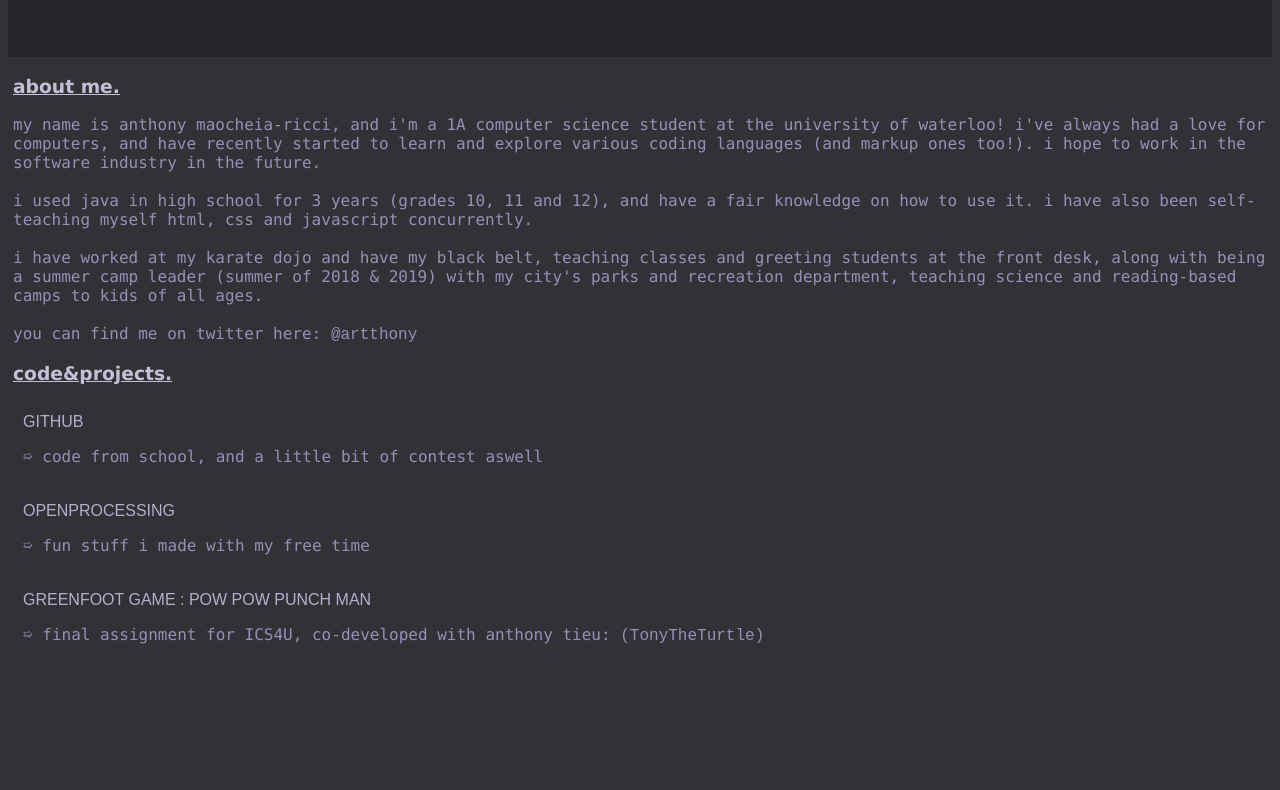
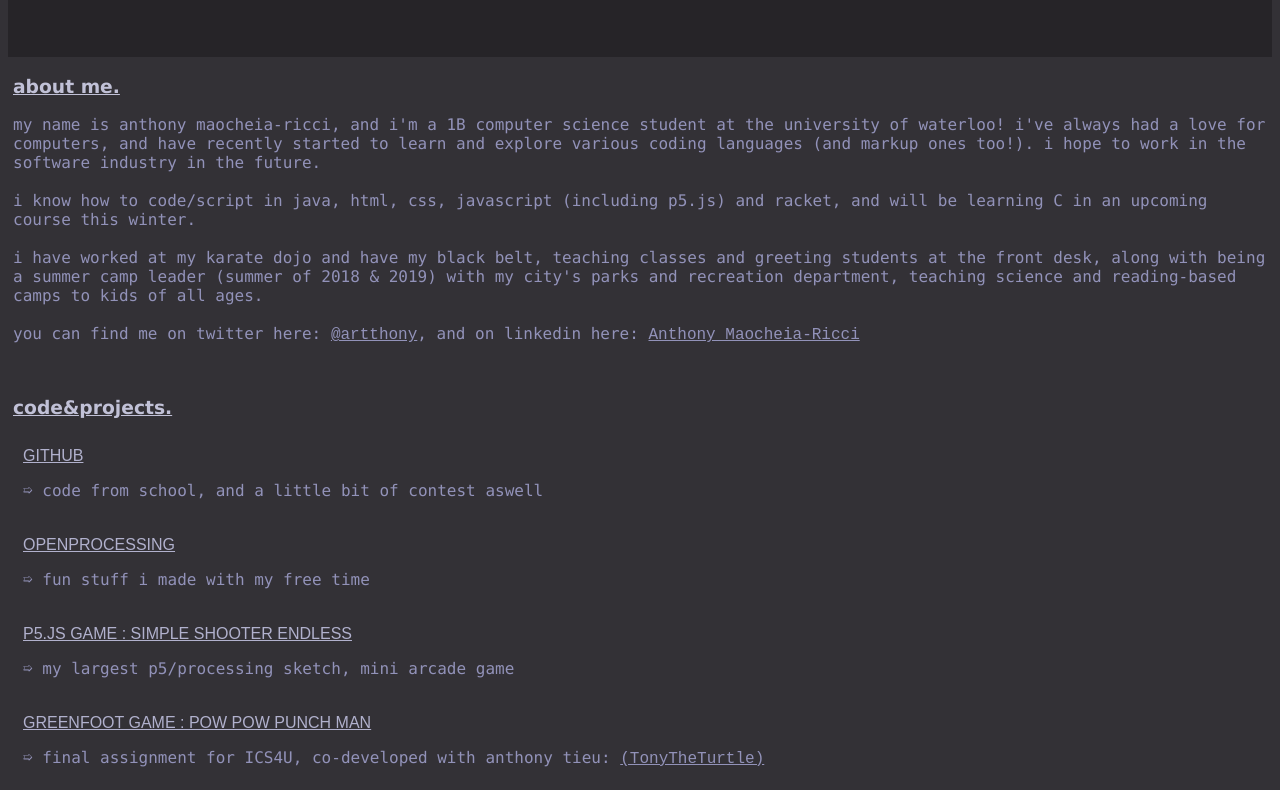
Before and after one commit to artthony/artthony.github.io, a plain HTML site: page index.html in a window 1280 px wide. Shown: the part 191-981 px from the top of the page. Before the commit the page ends 878 px from the top, so only its background shows below. Drawn offline with Linux system fonts and the light colour scheme.

Commit message:
updated info for 1B, added game

```diff
--- a/index.html
+++ b/index.html
@@ -7,7 +7,7 @@
   </head>
   <body>
     <div class="title">
-      <h1 class="heading" id="titlebox">hello! my name is anthony.</h1>
+      <h1 class="heading">hello! my name is anthony.</h1>
     </div>
     <!--<div class="navbar">
       <ul>
@@ -19,15 +19,23 @@
     <div class="main" id="fade-in">
       <div id="about">
         <h3>about me.</h3>
-        <p>my name is anthony maocheia-ricci, and i'm a 1A computer science student at the university of waterloo! i've always had a love for computers, and have recently started to learn and explore various coding languages (and markup ones too!). i hope to work in the software industry in the future.
-        <br/><br/>
-        i used java in high school for 3 years (grades 10, 11 and 12), and have a fair knowledge on how to use it. i have also been self-teaching myself html, css and javascript concurrently.
-        <br/><br/>
-        i have worked at my karate dojo and have my black belt, teaching classes and greeting students at the front desk, along with being a summer camp leader (summer of 2018 & 2019) with my city's parks and recreation department, teaching science and reading-based camps to kids of all ages.
-        <br/><br/>
-        you can find me on twitter here: <a class="parag" href="https://twitter.com/artthony">@artthony</a>
+        <p>
+          my name is anthony maocheia-ricci, and i'm a 1B computer science student at the university of waterloo!
+          i've always had a love for computers, and have recently started to learn and explore various coding languages
+          (and markup ones too!). i hope to work in the software industry in the future.
+          <br/><br/>
+          i know how to code/script in java, html, css, javascript (including p5.js) and racket,
+          and will be learning C in an upcoming course this winter.
+          <br/><br/>
+          i have worked at my karate dojo and have my black belt, teaching classes and greeting students at the front desk,
+          along with being a summer camp leader (summer of 2018 & 2019) with my city's parks and recreation department,
+          teaching science and reading-based camps to kids of all ages.
+          <br/><br/>
+          you can find me on twitter here: <a class="parag" href="https://twitter.com/artthony">@artthony</a>,
+          and on linkedin here: <a class="parag" href="https://www.linkedin.com/in/anthony-maocheia-ricci-83b23619a/">Anthony Maocheia-Ricci</a>
         </p>
       </div>
+    <br/>
       <div id="githubandcoding">
         <h3>code&projects.</h3>
         <ul class="blocks">
@@ -38,6 +46,10 @@
           <li>
             <a class="fullsize" href="https://www.openprocessing.org/user/140487">OPENPROCESSING</a>
             <p>➯ fun stuff i made with my free time</p>
+          </li>
+          <li>
+            <a class="fullsize" href="https://www.openprocessing.org/sketch/1050486">P5.JS GAME : SIMPLE SHOOTER ENDLESS</a>
+            <p>➯ my largest p5/processing sketch, mini arcade game</p>
           </li>
           <li>
             <a class="fullsize" href="https://www.greenfoot.org/scenarios/25174">GREENFOOT GAME : POW POW PUNCH MAN</a>
@@ -62,11 +74,5 @@
       </div>-->
     <!--<p>this is a bruh moment. spark better be ready for this html babey</p>-->
     </div>
-
-    <script src="fittext.js"></script>
-    <script type="text/javascript">
-      <!-- from https://github.com/adactio/FitText.js -->
-      window.fitText(document.getElementById("titlebox"), 0.75);
-    </script>
   </body>
 </html>
--- a/style.css
+++ b/style.css
@@ -3,6 +3,7 @@ body {
 }
 h1 {
   font-family: "Lucida Sans Unicode", "Lucida Grande", sans-serif;
+  font-size: 10vmin;
 }
 h3 {
   color: rgb(193, 193, 215);
@@ -14,7 +15,7 @@ p {
   font-family: "Lucida Console", Monaco, monospace;
 }
 a {
-  text-decoration: none;
+  text-decoration: underline;
 }
 a:link {
   color: rgb(177, 177, 205);
```
